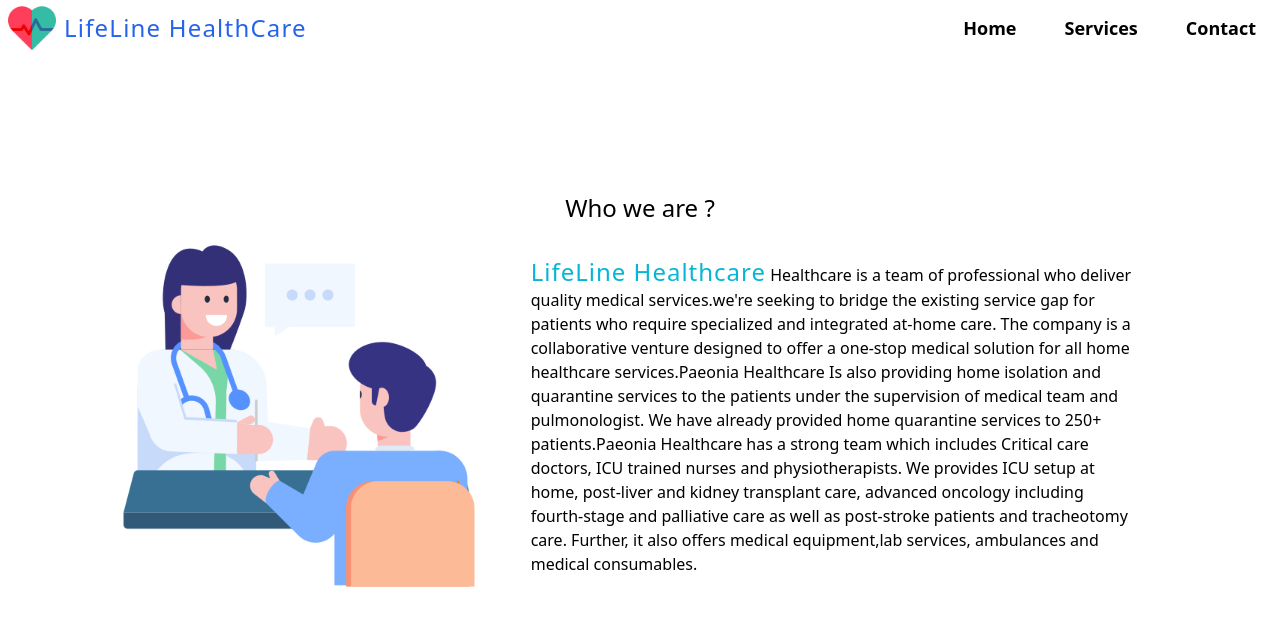
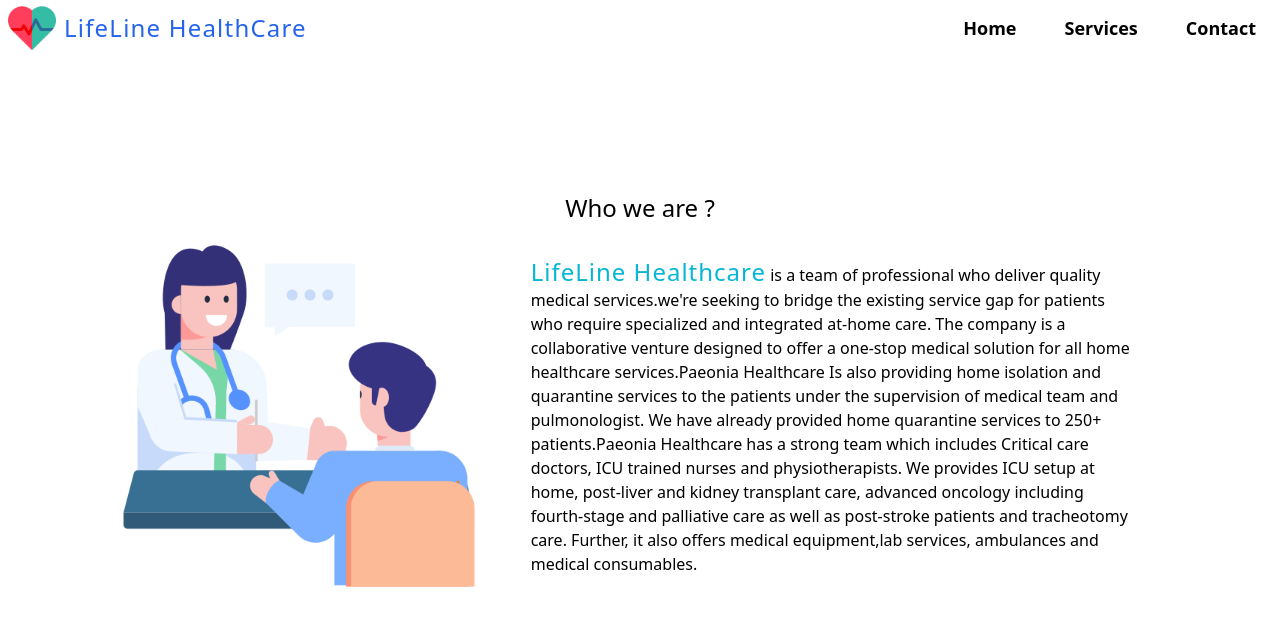
Before and after one commit to RAWS1N/lifeline-healthcare, a React (Create React App) app: page / in a window 1280 px wide. Shown: the top 626 px of the page. Built offline with nearby package versions, Linux system fonts and the light colour scheme.

Commit message:
updated Main.jsx

```diff
--- a/src/Components/Main.jsx
+++ b/src/Components/Main.jsx
@@ -18,7 +18,7 @@
             <span className="text-cyan-500 text-2xl tracking-[1px] font-medium">
               LifeLine Healthcare
             </span>{" "}
-            Healthcare is a team of professional who deliver quality medical
+             is a team of professional who deliver quality medical
             services.we're seeking to bridge the existing service gap for
             patients who require specialized and integrated at-home care. The
             company is a collaborative venture designed to offer a one-stop
```
